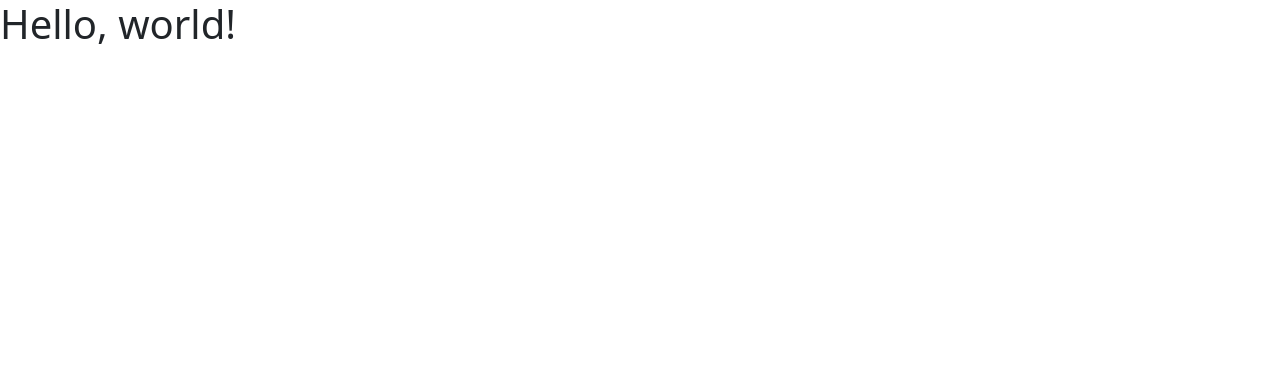
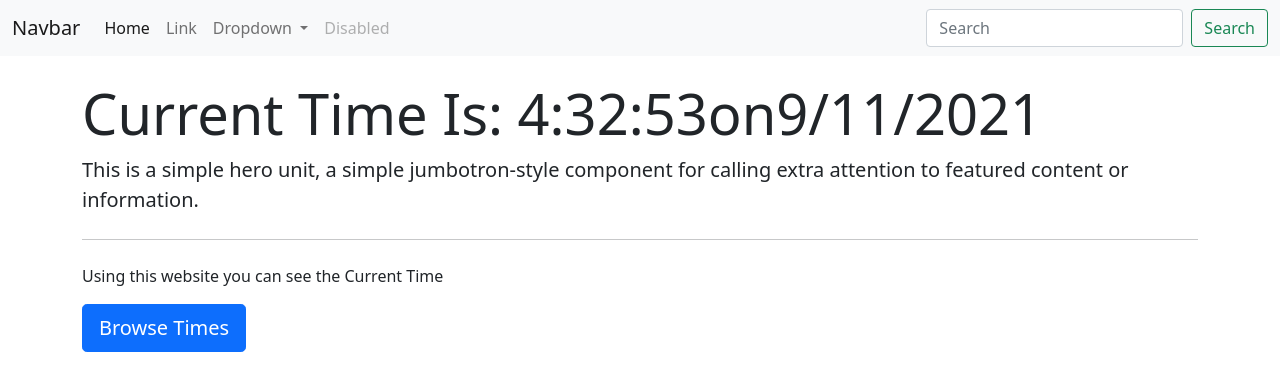
Before and after one commit to MishraRanu/CLOCK-USING-JAVASCRIPT, a plain HTML site: page index.html in a window 1280 px wide. Drawn offline with nearby package versions, Linux system fonts and the light colour scheme.

Commit message:
Update index.html

```diff
--- a/index.html
+++ b/index.html
@@ -9,10 +9,67 @@
     <link href="https://cdn.jsdelivr.net/npm/bootstrap@5.1.1/dist/css/bootstrap.min.css" rel="stylesheet" integrity="sha384-F3w7mX95PdgyTmZZMECAngseQB83DfGTowi0iMjiWaeVhAn4FJkqJByhZMI3AhiU" crossorigin="anonymous">
 
     <title>Hello, world!</title>
+    <script>
+      let a;
+      let date;
+      let time;
+      setInterval( () =>{
+
+     a= new Date();
+       date= a.toLocaleDateString();
+      time= a.getHours() + ':' + a.getMinutes() +':' + a.getSeconds();
+      document.getElementById("time").innerHTML=  time +"on" + date;
+      },1000);
+    </script>
   </head>
   <body>
-    <h1>Hello, world!</h1>
-
+    <nav class="navbar navbar-expand-lg navbar-light bg-light">
+  <div class="container-fluid">
+    <a class="navbar-brand" href="#">Navbar</a>
+    <button class="navbar-toggler" type="button" data-bs-toggle="collapse" data-bs-target="#navbarSupportedContent" aria-controls="navbarSupportedContent" aria-expanded="false" aria-label="Toggle navigation">
+      <span class="navbar-toggler-icon"></span>
+    </button>
+    <div class="collapse navbar-collapse" id="navbarSupportedContent">
+      <ul class="navbar-nav me-auto mb-2 mb-lg-0">
+        <li class="nav-item">
+          <a class="nav-link active" aria-current="page" href="#">Home</a>
+        </li>
+        <li class="nav-item">
+          <a class="nav-link" href="#">Link</a>
+        </li>
+        <li class="nav-item dropdown">
+          <a class="nav-link dropdown-toggle" href="#" id="navbarDropdown" role="button" data-bs-toggle="dropdown" aria-expanded="false">
+            Dropdown
+          </a>
+          <ul class="dropdown-menu" aria-labelledby="navbarDropdown">
+            <li><a class="dropdown-item" href="#">Action</a></li>
+            <li><a class="dropdown-item" href="#">Another action</a></li>
+            <li><hr class="dropdown-divider"></li>
+            <li><a class="dropdown-item" href="#">Something else here</a></li>
+          </ul>
+        </li>
+        <li class="nav-item">
+          <a class="nav-link disabled">Disabled</a>
+        </li>
+      </ul>
+      <form class="d-flex">
+        <input class="form-control me-2" type="search" placeholder="Search" aria-label="Search">
+        <button class="btn btn-outline-success" type="submit">Search</button>
+      </form>
+    </div>
+  </div>
+</nav>
+    <div class="container  my-4">
+      <div class="jumbotron">
+        <h1 class="display-4">Current Time Is: <span id="time"></span></h1>
+  <p class="lead">This is a simple hero unit, a simple jumbotron-style component for calling extra attention to featured content or information.</p>
+  <hr class="my-4">
+  <p>Using this website you can see the Current Time</p>
+  <p class="lead">
+    <a class="btn btn-primary btn-lg" href="#" role="button">Browse Times</a>
+  </p>
+</div>
+    </div>
     <!-- Optional JavaScript; choose one of the two! -->
 
     <!-- Option 1: Bootstrap Bundle with Popper -->
```
